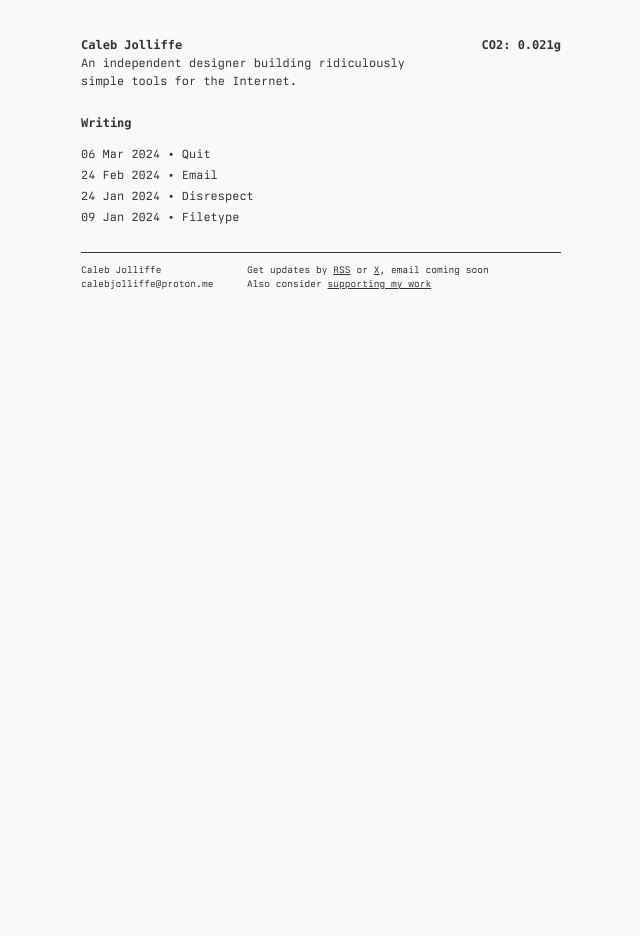
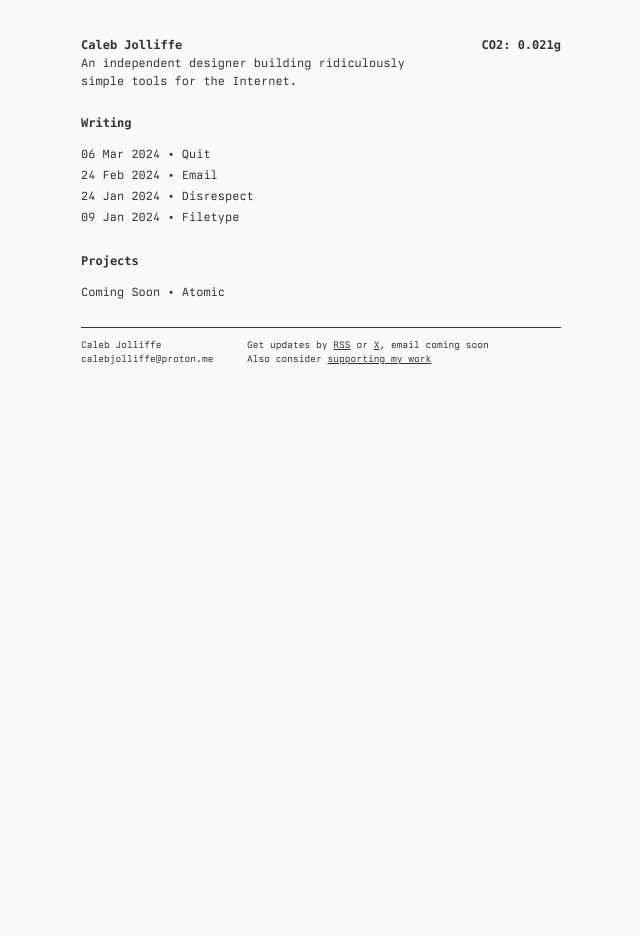
Before and after one commit to hayleyjolliffe/cv, a Jekyll site: the page built from index.html, in a window 1280 px wide. Shown: the whole page, without its empty margins (319-959 px from the left). Built offline with Jekyll 4.4.1, drawn with Linux system fonts in a browser that asks for light colours; some web fonts are replaced.

Commit message:
Add Projects section to index

```diff
--- a/index.html
+++ b/index.html
@@ -14,4 +14,13 @@ title: Caleb Jolliffe
         </li>
         {% endfor %}
     </ul>
+
+    <h1>Projects</h1>
+    <ul class="posts">
+        <li>
+            <span>Coming Soon</span>
+            &bull;
+            <a href="">Atomic</a>
+        </li>
+    </ul>
 </div>
```
